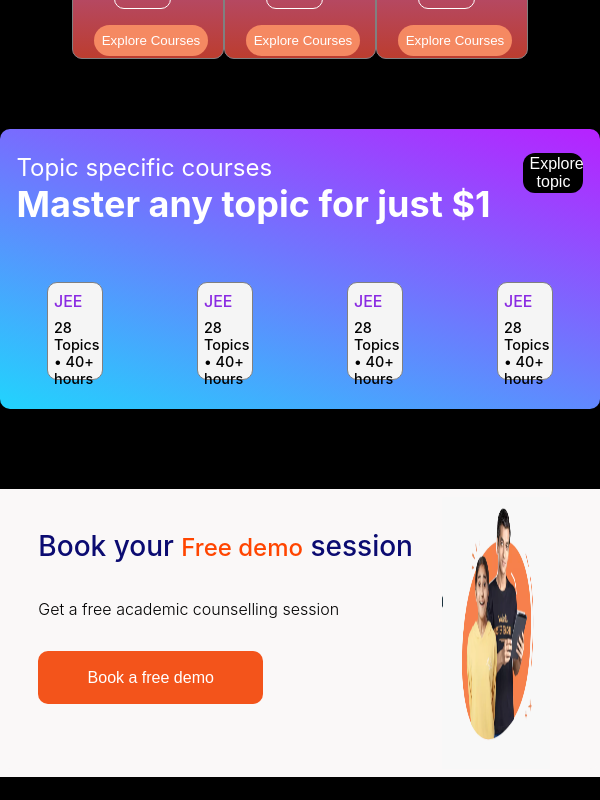
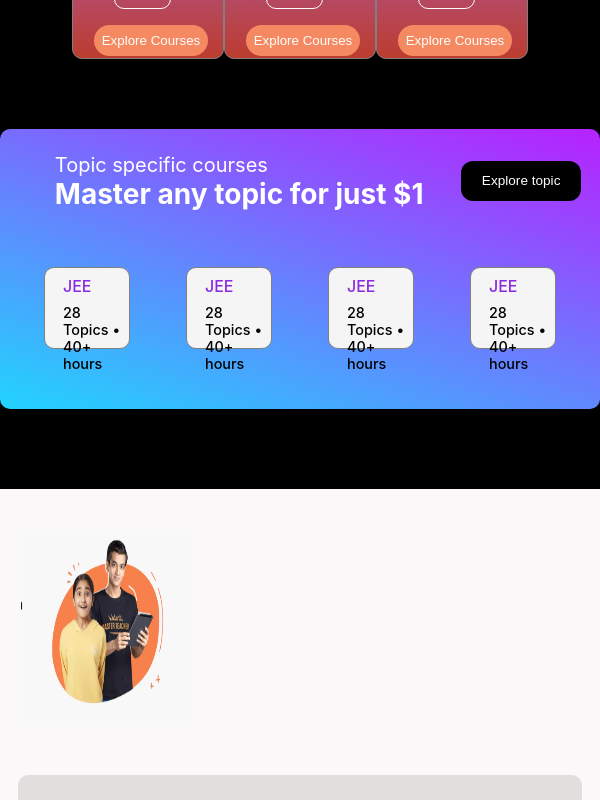
Before and after one commit to gwadhawan132/vedantu_assessment, a React (Create React App) app: page / in a window 600 px wide. Shown: the part 1020-1820 px from the top of the page. Built offline with nearby package versions, Linux system fonts and the light colour scheme.

Commit message:
content -2&3 responsive

```diff
--- a/src/components/CardComp2/CardComp2.css
+++ b/src/components/CardComp2/CardComp2.css
@@ -19,25 +19,30 @@
     font-weight: 450;
     margin: 1vh 0 0 1vw;
 }
-.course_objectives{
-    display: flex;
-    flex-direction: column;
+
+
+/* mobile */
+@media screen and (max-width:600px){
+    .card2_container{
+        width:29vw;
+    }
+    .classes{
+        margin:1vh 0 0 3vw ;
+
+        color: blueviolet;
+    }
+    .duration{
+        margin: 1vh 0 0 3vw;
+    }
+
 }
-.course_objective{
-    border: 0.25px solid gray;
-    font-size: 15px;
-    color: rgb(252, 134, 8);
-    padding: 5px;
-    width: max-content;
-    margin: 1vh 1vw;
-    border-radius: 10px;
+
+
+/* ipad */
+@media screen and (max-width:1024px) and (min-width:600px){
+    .card2_container{
+        width:14vw;
+        height: 10vh;
+
+    }
 }
-.explore_btn{
-    background-color: rgb(245, 137, 98);
-    color: white;
-    width: max-content;
-    border: none;
-    padding: 8px;
-    border-radius: 15px;
-    margin: 0 0 1vh 1vw;
-}
--- a/src/components/content2/Content2.css
+++ b/src/components/content2/Content2.css
@@ -51,3 +51,96 @@ margin-top: 7vh;
     display: flex;
     justify-content: space-around;
 }
+
+/* for mobile */
+@media screen and (max-width:600px){
+    .content2{
+        display: flex;
+        justify-content: center;
+    }
+    .content2_container{
+        border-radius: 10px;
+        background-color: #21D4FD;
+        background-image: linear-gradient(19deg, #21D4FD 0%, #B721FF 100%);
+        width: 100%;
+        max-width: 1024px;
+        margin: 0px 0px 10vh 0px;
+        height: 65vh;
+        display: flex;
+        flex-direction: column;
+    }
+    .top_part2{
+        margin-left:6vw ;
+        display: flex;
+        flex-direction: column;
+    }
+    .top_left2{
+        margin-top: 3vh;
+        color: white;
+    }
+    .topleftupper{
+        font-size: 2vh;
+        font-weight: 400;
+    }
+    .topleftbottom{
+        font-size: 3.5vh;
+        font-weight: bold;
+    }
+    .top_right2{
+        margin-top: 3vh;
+    }
+    .explore_button{
+        width: 40vw;
+        height: 5vh;
+        border-radius: 12px;
+        border: none;
+        background-color: black;
+        color: white;
+        font-size: 1.7vh;
+    }
+    .bottom_part2{
+    margin: 3vh;
+    }
+    .bottom_cards2{
+        display: grid;
+        grid-template-columns: repeat(2, 1fr);
+        grid-auto-rows: auto;
+        grid-gap: 1rem;
+    }
+}
+
+
+/* ipad */
+
+@media screen and (max-width:1024px) and (min-width:600px){
+
+    .content2_container{
+        height: 35vh;
+    }
+    .top_part2{
+        display: flex;
+        flex-direction: row;
+        justify-content: space-around;
+    }
+    .topleftupper{
+        font-size: 2.5vh;
+    }
+    .topleftbottom{
+        font-size: 3.5vh;
+    }
+    .top_right2{
+        margin-top: 4vh;
+    }
+    .explore_button{
+        width: 20vw;
+        height: 5vh;
+    }
+    .bottom_part2{
+    margin-top: 7vh;
+    }
+    .bottom_cards2{
+
+        display: flex;
+        justify-content: space-around;
+    }
+}
--- a/src/components/content3/Content3.css
+++ b/src/components/content3/Content3.css
@@ -2,7 +2,7 @@
     display: flex;
     justify-content: center;
     height: 36vh;
-    margin: 0 0 5vh 0;
+    margin: 0 0 6vh 0;
     background-color: rgb(250, 248, 248);
 
 }
@@ -57,3 +57,81 @@
     height: 34vh;
     width: 18vw;
 }
+
+
+
+/* mobile */
+@media screen and (max-width:600px){
+    .content3{
+        display: flex;
+        justify-content: center;
+        height: 56vh;
+
+    }
+    .content3_container{
+        border-radius: 10px;
+        width: 100%;
+        max-width: 1024px;
+        height: 56vh;
+        display: flex;
+        flex-direction: column-reverse;
+        justify-content: space-around;
+        background-color: rgb(250, 248, 248);
+    }
+    .left{
+        background-color: rgb(225, 222, 222);
+        border-radius: 10px;
+        display: flex;
+        flex-direction: column;
+        margin:1vh 3vw;
+    }
+    .left_top{
+        font-size: 3vh;
+        font-weight: 500;
+        color: rgb(11, 11, 113);
+    }
+    .top_txt{
+        font-size: 3vh;
+        color: orangered;
+    }
+    .Bottom_txt{
+        font-size: 1.8vh;
+        font-weight: 350;
+    }
+    .book_btn{
+        margin-top: 3vh;
+        width: 46vw;
+        height: 3.5vh;
+
+    }
+    .right{
+        height: 100%;
+        width: 100%;
+        display: flex;
+
+
+    }
+    .right_img1{
+        margin: 0 auto;
+        height: 30vh;
+        width: 58vw;
+    }
+
+}
+
+/* ipad */
+@media screen and (max-width:1024px) and (min-width:600px){
+    .right{
+        height: 100%;
+        width: 35%;
+        display: flex;
+        align-items: center;
+        justify-content: center;
+
+    }
+    .right_img1{
+        height: 24vh;
+        width: 28vw;
+    }
+
+}
--- a/src/components/header/Header.css
+++ b/src/components/header/Header.css
@@ -17,7 +17,7 @@
     flex-direction: column;
 }
 .header_desc{
-    margin: 5vh 0 0 5vw;
+    margin: 4vh 0 0 5vw;
     display: flex;
     flex-direction: column;
 }
@@ -45,12 +45,8 @@
 
  /* for mobile*/
 @media screen and (max-width:600px) {
-    .header{
-    }
 
-    .header_container{
-        width: 100%;
-    }
+
     .enrol_btn{
         font-size: 1.4vh;
         width: 23.5vw;
@@ -64,10 +60,33 @@
         margin: 2vh 0;
     }
     .second_line{
-        color: white;
         font-size: 1.9vh;
-        font-weight: bold;
     }
 
 
 }
+
+/*  ipad  */
+@media screen and (max-width:1024px) and (min-width:600px){
+
+
+    .first_line{
+        font-size: 2.3vh;
+        color: yellow;
+        font-weight: 500;
+        margin: 1vh 0;
+    }
+    .second_line{
+        font-size: 2.5vh;
+
+    }
+    .header_btn{
+        margin: 4vh 0 0 5vw;
+    }
+    .enrol_btn{
+        width: 14.5vw;
+        height: 5vh;
+        font-size: 1.6vh;
+    }
+
+}
```
